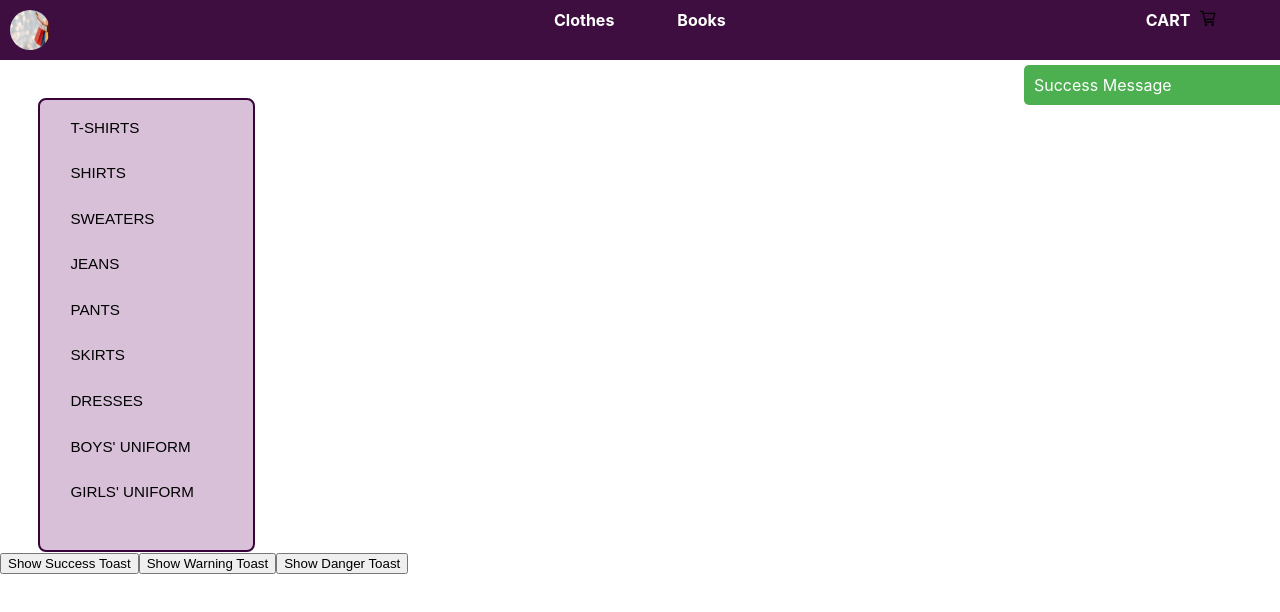
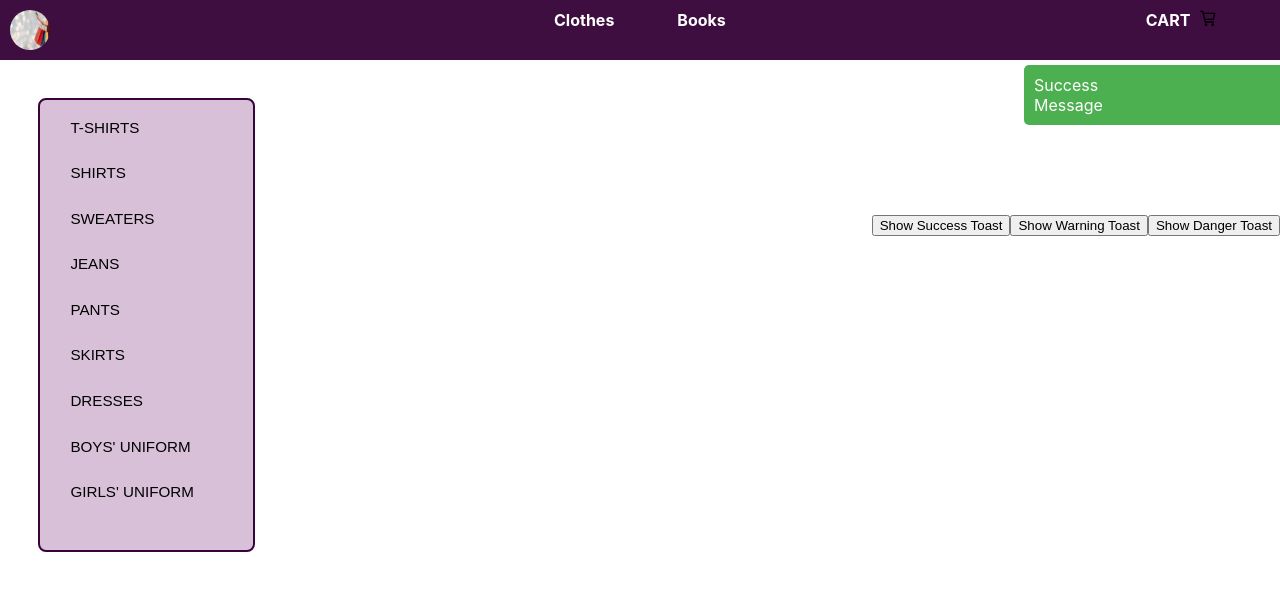
Before and after one commit to sanasadaf/newReact, a React (Create React App) app in the folder my-app/: page /clothes in a window 1280 px wide. Both pictures are taken after a click on the button "Show Success Toast". Shown: the top 612 px of the page. Built offline with nearby package versions, Linux system fonts and the light colour scheme.

Commit message:
Toast ,Toaststyling,app.js

```diff
--- a/my-app/src/App.js
+++ b/my-app/src/App.js
@@ -1,33 +1,31 @@
-import React, { useState } from 'react';
-import { BrowserRouter as Router, Route, Routes } from 'react-router-dom';
-import Homepage from './pages/homepage/Homepage';
-import Navbar from '../src/navbar/Navbar';
-import Clothes from './pages/clothes/ClothesPage';
-import Books from './pages/books/books';
-import Toast from './common-components/toast/Toast';
+import React, { useState } from "react";
+import { BrowserRouter as Router, Route, Routes } from "react-router-dom";
+import Homepage from "./pages/homepage/Homepage";
+import Navbar from "../src/navbar/Navbar";
+import Clothes from "./pages/clothes/ClothesPage";
+import Books from "./pages/books/books";
+import Toast from "./common-components/toast/Toast";
 const App = () => {
   const [selectedCategory, setSelectedCategory] = useState(null);
-
   const handleCategorySelect = (category) => {
     setSelectedCategory(category);
   };
-
   return (
+    <>
       <Router>
-<Navbar onSelectCategory={handleCategorySelect} selectedCategory={selectedCategory} />
-
+        <Navbar
+          onSelectCategory={handleCategorySelect}
+          selectedCategory={selectedCategory}
+        />
+        <Toast />
         <Routes>
           <Route path="/" element={<Homepage />} />
-        <Route path="/books" element={<Books />} />
           <Route path="/clothes" element={<Clothes />} />
           <Route path="/books" element={<Books />} />
-
         </Routes>
-      <Toast/>
-
       </Router>
-
+    </>
   );
-}
+};
 
 export default App;
--- a/my-app/src/common-components/toast/Toast.jsx
+++ b/my-app/src/common-components/toast/Toast.jsx
@@ -5,7 +5,6 @@ const Toast = () => {
   const [showSuccess, setShowSuccess] = useState(false);
   const [showWarning, setShowWarning] = useState(false);
   const [showDanger, setShowDanger] = useState(false);
-
   const showToast = (type) => {
     switch (type) {
       case 'success':
@@ -24,26 +23,26 @@ const Toast = () => {
         break;
     }
   };
-
   return (
     <div>
       {showSuccess && (
         <div className="toast success">
-          <p>Success Message</p>
+          <p>Success <br />
+            Message </p>
         </div>
       )}
       {showWarning && (
         <div className="toast warning">
-          <p>Warning Message</p>
+          <p>Warning <br /> Message</p>
         </div>
       )}
       {showDanger && (
         <div className="toast danger">
-          <p>Danger Message</p>
+          <p>Danger <br /> Message</p>
         </div>
       )}
 
-      <div className="buttons-bottom">
+      <div className="buttons-div">
         <button onClick={() => showToast('success')}>Show Success Toast</button>
         <button onClick={() => showToast('warning')}>Show Warning Toast</button>
         <button onClick={() => showToast('danger')}>Show Danger Toast</button>
--- a/my-app/src/common-components/toast/ToastStyles.css
+++ b/my-app/src/common-components/toast/ToastStyles.css
@@ -9,6 +9,10 @@
   width: 300px;
   margin-left:80%;
 
+}
+.buttons-div{
+  float:right;
+  margin-top: 12%;
 }
 
 .toast p {
```
Also changed, not shown: my-app/src/common-components/cards-container/CardsContainer.jsx (added), my-app/src/data.js (added). Lines whose indentation alone changed are shown as unchanged.
